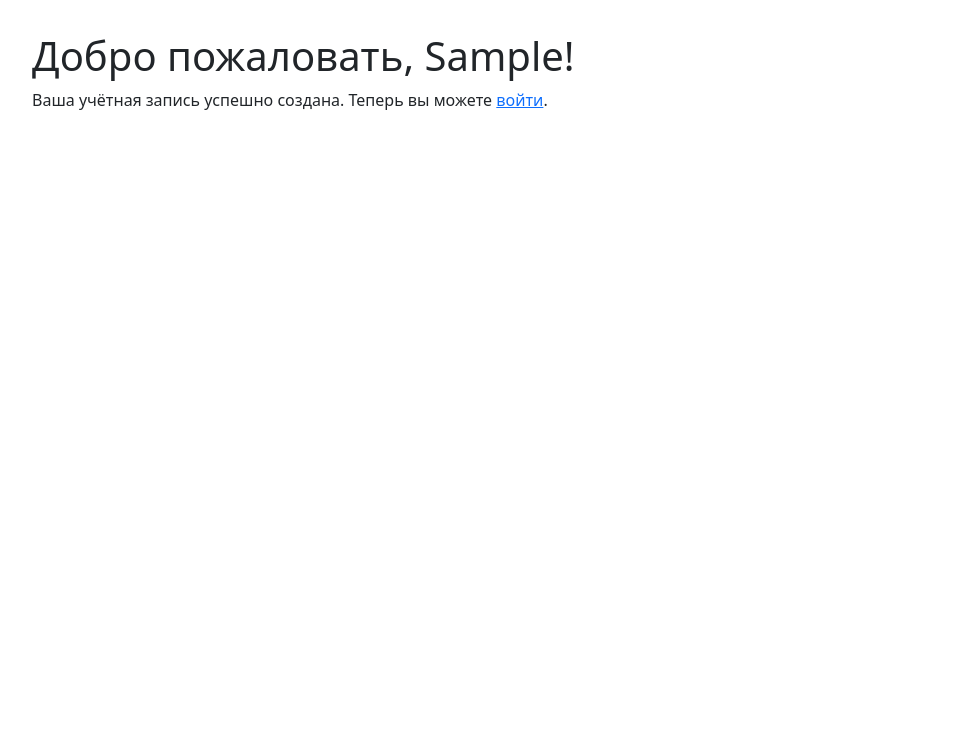
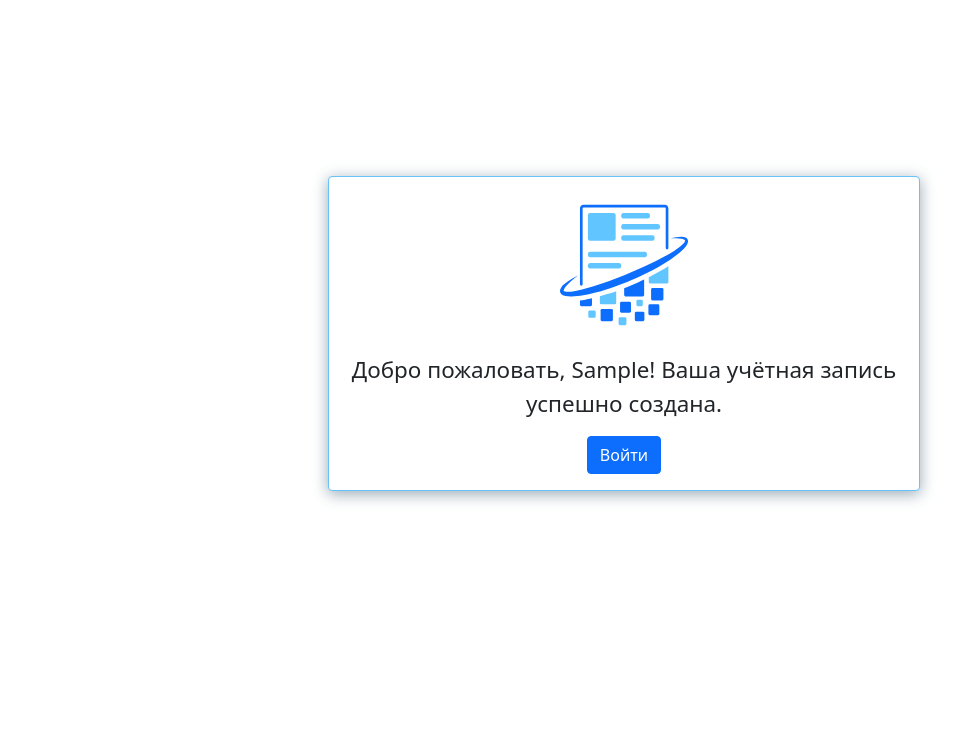
Before and after one commit to Frit027/web-resume-parser, a Django app: template account/templates/account/register_done.html in a window 1280 px wide. Shown: the top 731 px of the page, without its empty margins (16-976 px from the left). Run offline with Django 4.2, Linux system fonts and the light colour scheme; the template is opened without the code that fills it: most values are stand-ins (such as "Sample title", 1, 10 or a date in 2020); parts of the project's set-up code (start-up, migrations or seed data) failed here and were passed over.

Commit message:
added styles

```diff
--- a/account/templates/account/register_done.html
+++ b/account/templates/account/register_done.html
@@ -1,8 +1,20 @@
 {% extends "base.html" %}
 
-{% block title %}Welcome{% endblock %}
+{% load static %}
+
+{% block title %}Регистрация{% endblock %}
+
+{% block stylesheet %}
+  {# my styles #}
+  <link rel="stylesheet" href="{% static 'css/card.css' %}">
+{% endblock %}
 
 {% block content %}
-  <h1>Добро пожаловать, {{ new_user.first_name }}!</h1>
-  <p>Ваша учётная запись успешно создана. Теперь вы можете <a href="{% url "login" %}">войти</a>.</p>
+  <div class="card stroke">
+    <img class="mt-4 mb-2" src="{% static 'img/logo.svg' %}" alt="logo" width="128" height="128">
+    <div class="card-body text-center">
+      <p class="card-text">Добро пожаловать, {{ new_user.first_name }}! Ваша учётная запись успешно создана.</p>
+      <a href="{% url "login" %}" class="btn btn-primary">Войти</a>
+    </div>
+  </div>
 {% endblock %}
```
